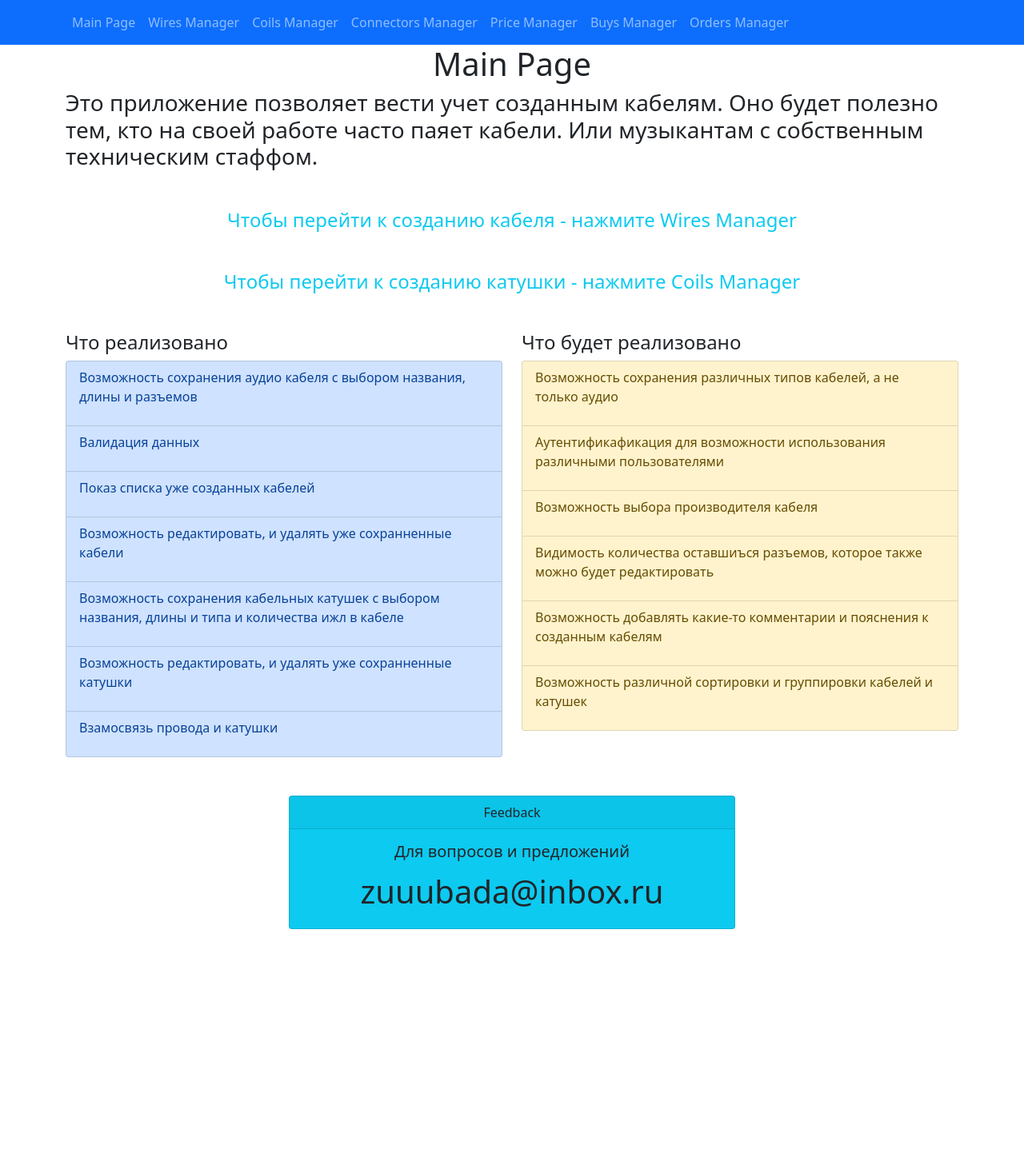
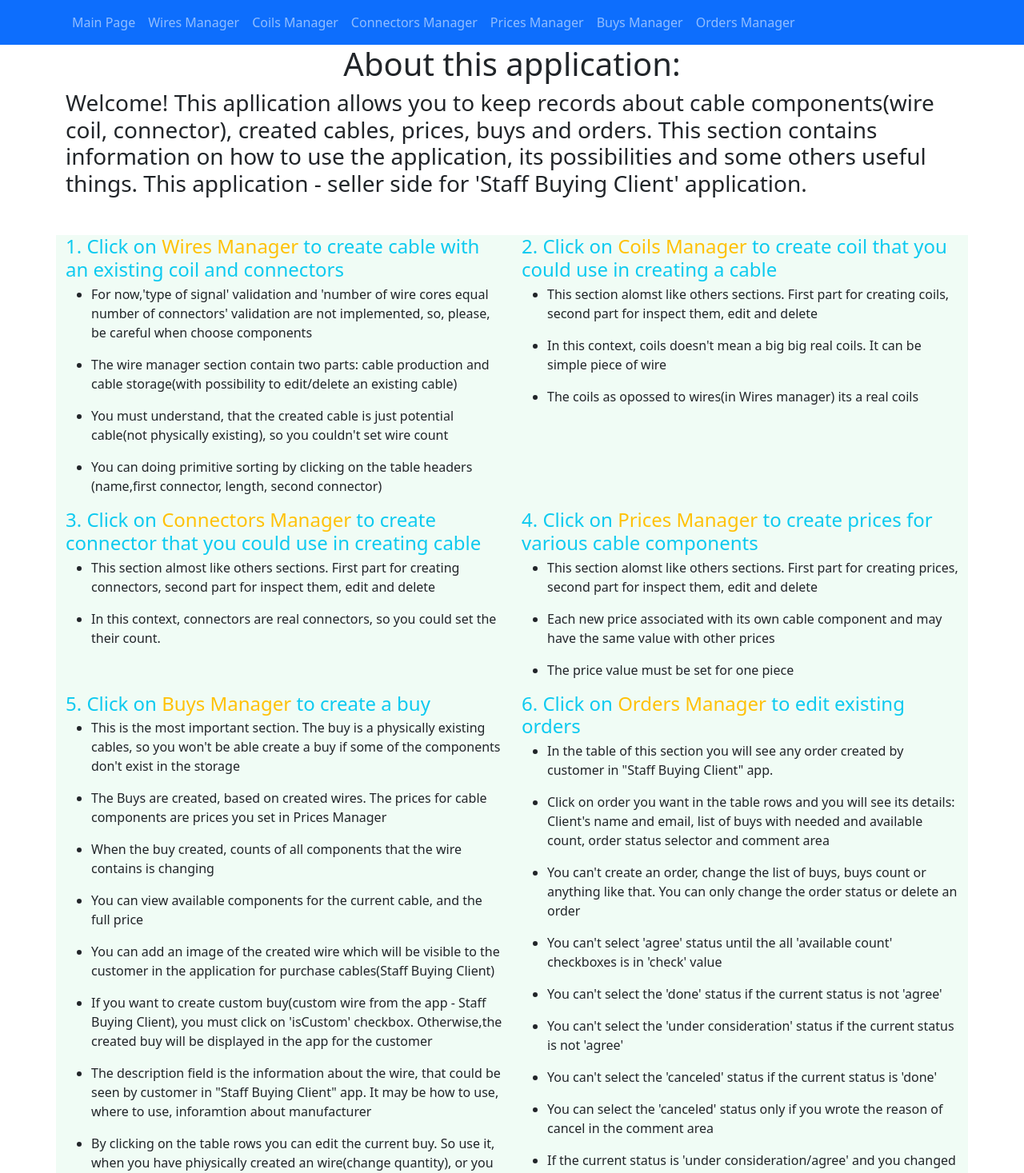
Before and after one commit to TimmyGray/Lovely_Wires, an Angular app: page / in a window 1280 px wide. Shown: the top 1467 px of the page at 80% size. Before the commit the page ends 1178 px from the top, so only its background shows below. Built offline with nearby package versions, Linux system fonts and the light colour scheme.

Commit message:
Make about page

```diff
--- a/angular.json
+++ b/angular.json
@@ -22,7 +22,8 @@
               "src/assets"
             ],
             "styles": [
-              "src/styles.css"
+              "src/styles.css",
+              "src/app/styles/my-styles.css"
             ],
             "scripts": []
           },
--- a/src/app/components/html/app.component.html
+++ b/src/app/components/html/app.component.html
@@ -19,7 +19,7 @@
           <a class="nav-link" routerLink="wires">Wires Manager</a>
           <a class="nav-link" routerLink="coils">Coils Manager</a>
           <a class="nav-link" routerLink="connectors">Connectors Manager</a>
-          <a class="nav-link" routerLink="prices">Price Manager</a>
+          <a class="nav-link" routerLink="prices">Prices Manager</a>
           <a class="nav-link" routerLink="buys">Buys Manager</a>
           <a class="nav-link" routerLink="orders">Orders Manager</a>
         </div>
--- a/src/app/components/html/home.component.html
+++ b/src/app/components/html/home.component.html
@@ -1,13 +1,96 @@
 <div class="container">
-  <h1 class="text-center">Main Page</h1>
+  <h1 class="text-center">About this application:</h1>
+
   <h3 class="mb-5">
-    Это приложение позволяет вести учет созданным кабелям. Оно будет полезно тем, кто на своей работе часто паяет кабели.
-    Или музыкантам с собственным техническим стаффом.
+    Welcome!
+    This apllication allows you to keep records about cable components(wire coil, connector), created cables, prices, buys and orders.
+    This section contains information on how to use the application, its possibilities and some others useful things. This application - seller side for 'Staff Buying Client' application.
+  </h3>
 
-  </h3>
-  <h4 class="text-center mb-5 text-info">Чтобы перейти к созданию кабеля -  нажмите Wires Manager</h4>
-  <h4 class="text-center mb-5 text-info">Чтобы перейти к созданию катушки -  нажмите Coils Manager</h4>
-  <div class="row mb-5 ">
+  <div class="row light-back">
+
+    <div class="col-6">
+      <h4 class="mb-1 text-info">1. Click on <span class="text-warning">Wires Manager</span> to create cable with an existing coil and connectors</h4>
+      <ul>
+        <li><p>For now,'type of signal' validation and 'number of wire cores equal number of connectors' validation are not implemented, so, please, be careful when choose components</p></li>
+        <li><p>The wire manager section contain two parts: cable production and cable storage(with possibility to edit/delete an existing cable)</p></li>
+        <li><p>You must understand, that the created cable is just potential cable(not physically existing), so you couldn't set wire count</p></li>
+        <li><p>You can doing primitive sorting by clicking on the table headers (name,first connector, length, second connector)</p></li>
+      </ul>
+
+    </div>
+    <div class="col-6">
+      <h4 class="mb-1 text-info">2. Click on <span class="text-warning">Coils Manager</span> to create coil that you could use in creating a cable</h4>
+      <ul>
+        <li><p>This section alomst like others sections. First part for creating coils, second part for inspect them, edit and delete</p></li>
+        <li><p>In this context, coils doesn't mean a big big real coils. It can be simple piece of wire</p></li>
+        <li><p>The coils as opossed to wires(in Wires manager) its a real coils</p></li>
+      </ul>
+
+    </div>
+  </div>
+
+  <div class="row light-back">
+
+    <div class="col-6">
+      <h4 class="mb-1 text-info">3. Click on <span class="text-warning">Connectors Manager</span> to create connector that you could use in creating cable</h4>
+      <ul>
+        <li><p>This section almost like others sections. First part for creating connectors, second part for inspect them, edit and delete</p></li>
+        <li><p>In this context, connectors are real connectors, so you could set the their count.</p></li>
+      </ul>
+
+    </div>
+    <div class="col-6">
+      <h4 class="mb-1 text-info">4. Click on <span class="text-warning">Prices Manager</span> to create prices for various cable components</h4>
+      <ul>
+        <li><p>This section alomst like others sections. First part for creating prices, second part for inspect them, edit and delete</p></li>
+        <li><p>Each new price associated with its own cable component and may have the same value with other prices</p></li>
+        <li><p>The price value must be set for one piece</p></li>
+      </ul>
+
+    </div>
+
+  </div>
+
+  <div class="row light-back">
+
+    <div class="col-6">
+      <h4 class="mb-1 text-info">5. Click on <span class="text-warning">Buys Manager</span> to create a buy</h4>
+      <ul>
+        <li><p>This is the most important section. The buy is a physically existing cables, so you won't be able create a buy if some of the components don't exist in the storage</p></li>
+        <li><p>The Buys are created, based on created wires. The prices for cable components are prices you set in Prices Manager</p></li>
+        <li><p>When the buy created, counts of all components that the wire contains is changing</p></li>
+        <li><p>You can view available components for the current cable, and the full price</p></li>
+        <li><p>You can add an image of the created wire which will be visible to the customer in the application for purchase cables(Staff Buying Client)</p></li>
+        <li><p>If you want to create custom buy(custom wire from the app - Staff Buying Client), you must click on 'isCustom' checkbox. Otherwise,the created buy will be displayed in the app for the customer</p></li>
+        <li><p>The description field is the information about the wire, that could be seen by customer in "Staff Buying Client" app. It may be how to use, where to use, inforamtion about manufacturer</p></li>
+        <li><p>By clicking on the table rows you can edit the current buy. So use it, when you have phiysically created an wire(change quantity), or you want to change an image, or description</p></li>
+      </ul>
+
+    </div>
+    <div class="col-6">
+
+      <h4 class="mb-1 text-info">6. Click on <span class="text-warning">Orders Manager</span> to edit existing orders</h4>
+      <ul class="mb-2">
+        <li><p>In the table of this section you will see any order created by customer in "Staff Buying Client" app.</p></li>
+        <li><p>Click on order you want in the table rows and you will see its details: Client's name and email, list of buys with needed and available count, order status selector and comment area</p></li>
+        <li><p>You can't create an order, change the list of buys, buys count or anything like that. You can only change the order status or delete an order</p></li>
+        <li><p>You can't select 'agree' status until the all 'available count' checkboxes is in 'check' value</p></li>
+        <li><p>You can't select the 'done' status if the current status is not 'agree'</p></li>
+        <li><p>You can't select the 'under consideration' status if the current status is not 'agree'</p></li>
+        <li><p>You can't select the 'canceled' status if the current status is 'done'</p></li>
+        <li><p>You can select the 'canceled' status only if you wrote the reason of cancel in the comment area</p></li>
+        <li><p>If the current status is 'under consideration/agree' and you changed it on 'agree/under consideration' - count of all buys contained in the order will change</p></li>
+        <li><p>If you see -999 in 'available count' column, it means, it is a custom buy, so, you must create that wire(and a buy with 'isCustom' check active) before you can click on checkbox</p></li>
+        <li><p>If the mail sending opportunity is setup, every time, when the order status changhed,the client receives a letter with the status and comments</p></li>
+      </ul>
+
+    </div>
+
+  </div>
+
+
+  <!--<div class="row mb-5 ">
     <div class="col-6">
       <h4>Что реализовано</h4>
       <ul class="list-group">
@@ -63,13 +146,14 @@
         </li>
       </ul>
     </div>
-  </div>
+  </div>-->
 
+  <h4 class="text-danger text-center">For now, this application in developing stage. So, many features not implemented yet=((</h4>
 
   <div class="card bg-info mb-3 col-md-8 col-12 offset-md-2 col-lg-6 offset-lg-3 text-center">
     <div class="card-header">Feedback</div>
     <div class="card-body">
-      <h5 class="card-title">Для вопросов и предложений</h5>
+      <h5 class="card-title">For the questions and the offers:</h5>
       <p class="card-text fs-1">zuuubada@inbox.ru</p>
     </div>
   </div>
--- a/src/app/styles/my-styles.css
+++ b/src/app/styles/my-styles.css
@@ -1,3 +1,12 @@
+:root {
+  --main-ligth-color: #f0fcf5;
+}
+
+.light-back{
+
+    background:var(--main-ligth-color);
+}
+
 .hand{
 
     cursor:pointer;
```
